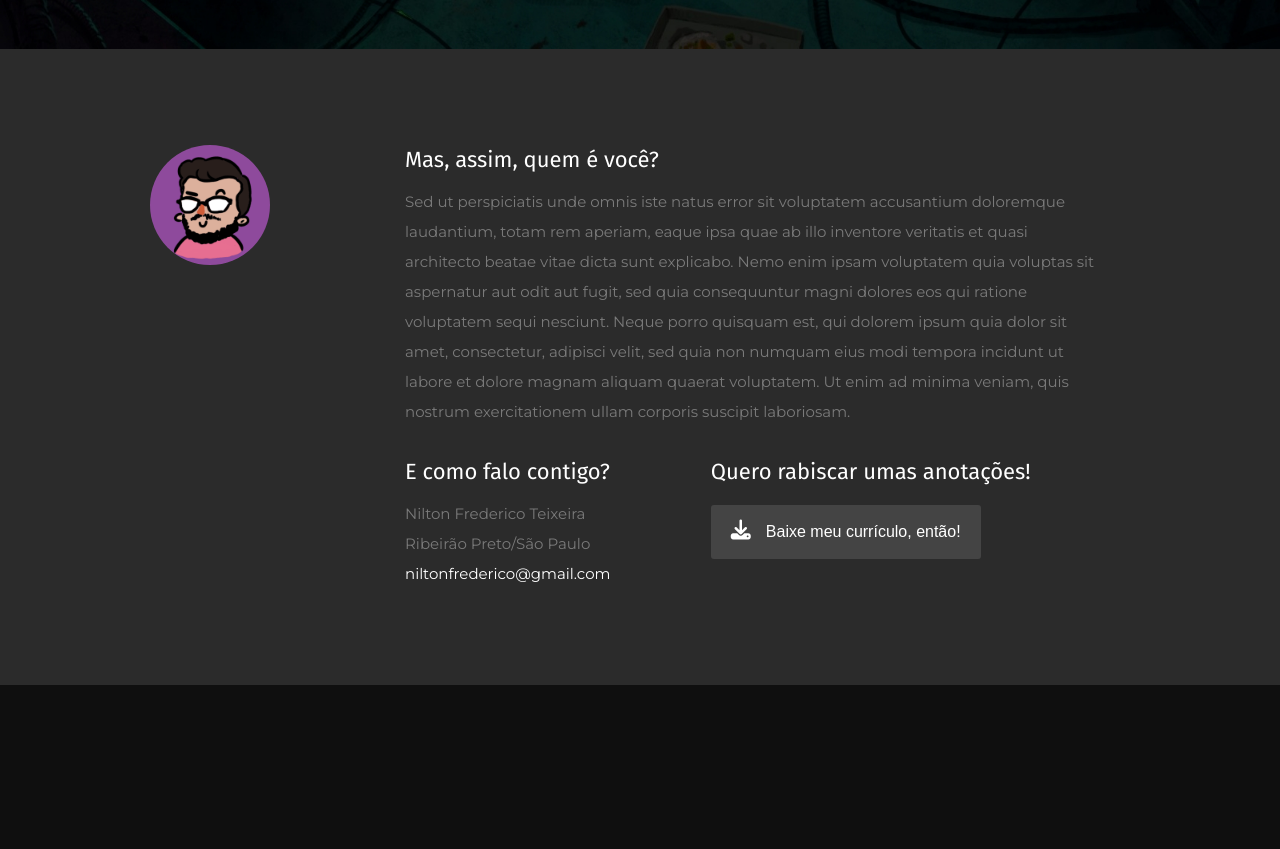
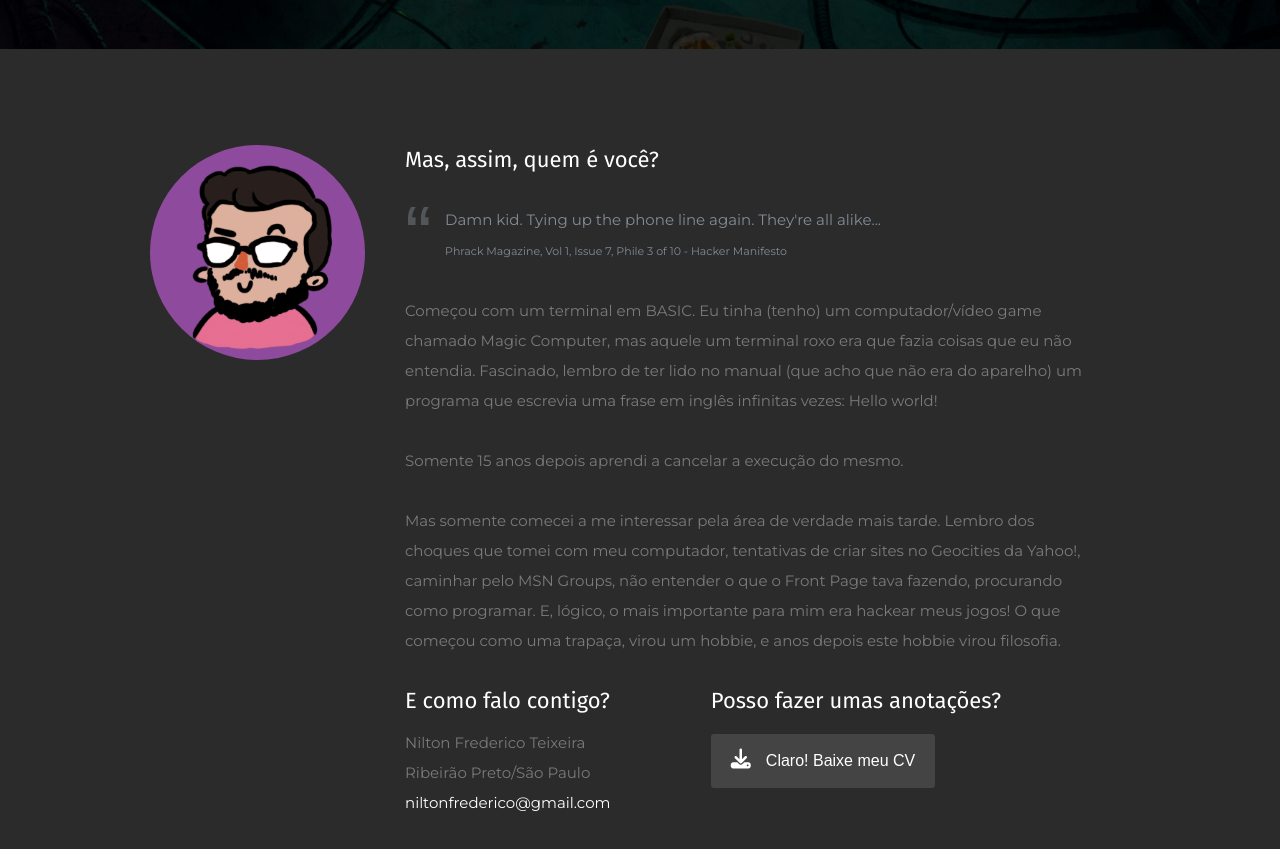
Before and after one commit to kuresto/kuresto.github.io, a Vue app: page / in a window 1280 px wide. Shown: the part 751-1600 px from the top of the page. Before the commit the page ends 1436 px from the top, so only its background shows below. Built offline with nearby package versions, Linux system fonts and the light colour scheme; some icons are missing.

Commit message:
Textos quem sou eu

```diff
--- a/src/assets/sass/layout.scss
+++ b/src/assets/sass/layout.scss
@@ -252,8 +252,10 @@ ul#nav li.current a {
 
 #sobre-mim .profile-pic {
   position: relative;
-  width: 120px;
-  height: 120px;
+  width: 100%;
+  height: auto;
+  max-width: 300px;
+  max-height: 300px;
   border-radius: 100%;
 }
 
--- a/src/components/Template/AboutMe.vue
+++ b/src/components/Template/AboutMe.vue
@@ -7,7 +7,8 @@
 
       <div class="three columns">
 
-        <img class="profile-pic" src="../../assets/img/logo.gif" alt="Meu avatar! Feito por Fellipe da Silva (Twitter: @cueinn)" />
+        <img class="profile-pic" src="../../assets/img/logo.gif"
+             alt="Meu avatar! Feito por Fellipe da Silva (Twitter: @cueinn)"/>
 
       </div>
 
@@ -15,16 +16,27 @@
 
         <h2>Mas, assim, quem é você?</h2>
 
-        <p>Sed ut perspiciatis unde omnis iste natus error sit voluptatem accusantium doloremque laudantium, totam rem
-          aperiam,
-          eaque ipsa quae ab illo inventore veritatis et quasi architecto beatae vitae dicta sunt explicabo. Nemo enim
-          ipsam
-          voluptatem quia voluptas sit aspernatur aut odit aut fugit, sed quia consequuntur magni dolores eos qui
-          ratione
-          voluptatem sequi nesciunt. Neque porro quisquam est, qui dolorem ipsum quia dolor sit amet, consectetur,
-          adipisci velit,
-          sed quia non numquam eius modi tempora incidunt ut labore et dolore magnam aliquam quaerat voluptatem.
-          Ut enim ad minima veniam, quis nostrum exercitationem ullam corporis suscipit laboriosam.
+        <blockquote>
+          Damn kid. Tying up the phone line again. They're all alike... <br>
+          <small>Phrack Magazine, Vol 1, Issue 7, Phile 3 of 10 - Hacker Manifesto</small>
+        </blockquote>
+
+        <p>
+          Começou com um terminal em BASIC. Eu tinha (tenho) um computador/vídeo game chamado Magic
+          Computer, mas aquele um terminal roxo era que fazia coisas
+          que eu não entendia. Fascinado, lembro de ter lido no manual (que acho que não era do aparelho)
+          um programa que escrevia uma frase em inglês infinitas vezes: Hello world!
+        </p>
+
+        <p>
+          Somente 15 anos depois aprendi a cancelar a execução do mesmo.
+        </p>
+
+        <p>
+          Mas somente comecei a me interessar pela área de verdade mais tarde. Lembro dos choques que tomei com meu
+          computador, tentativas de criar sites no Geocities da Yahoo!, caminhar pelo MSN Groups, não entender o que
+          o Front Page tava fazendo, procurando como programar. E, lógico, o mais importante para mim era hackear meus
+          jogos! O que começou como uma trapaça, virou um hobbie, e anos depois este hobbie virou filosofia.
         </p>
 
         <div class="row">
@@ -43,10 +55,10 @@
           </div>
 
           <div class="columns download">
-            <h2>Quero rabiscar umas anotações!</h2>
+            <h2>Posso fazer umas anotações?</h2>
             <p>
               <a href="#" class="button">
-                <i class="fa fa-download"></i>Baixe meu currículo, então!
+                <i class="fa fa-download"></i>Claro! Baixe meu CV
               </a>
             </p>
           </div>
```
